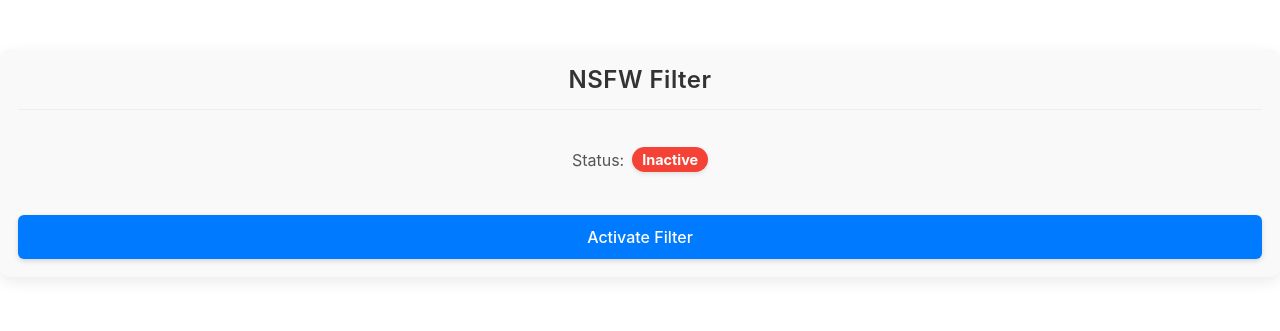
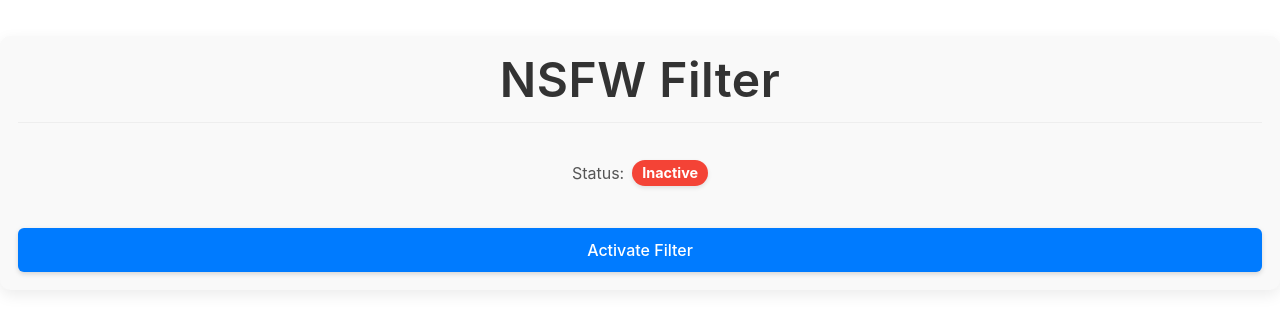
Before and after one commit to Domynis/NSFW_Filtering_Extension, a Vue app: page / in a window 1280 px wide. Shown: the part 237-568 px from the top of the page. Built offline with nearby package versions, Linux system fonts and the light colour scheme.

Commit message:
Enlarge title font

```diff
--- a/src/components/Popup.vue
+++ b/src/components/Popup.vue
@@ -101,7 +101,7 @@ onMounted(syncState);
 }
 
 h1 {
-  font-size: 1.5em;
+  font-size: 3em;
   color: #333333;
   margin-top: 0;
   margin-bottom: 0;
```
